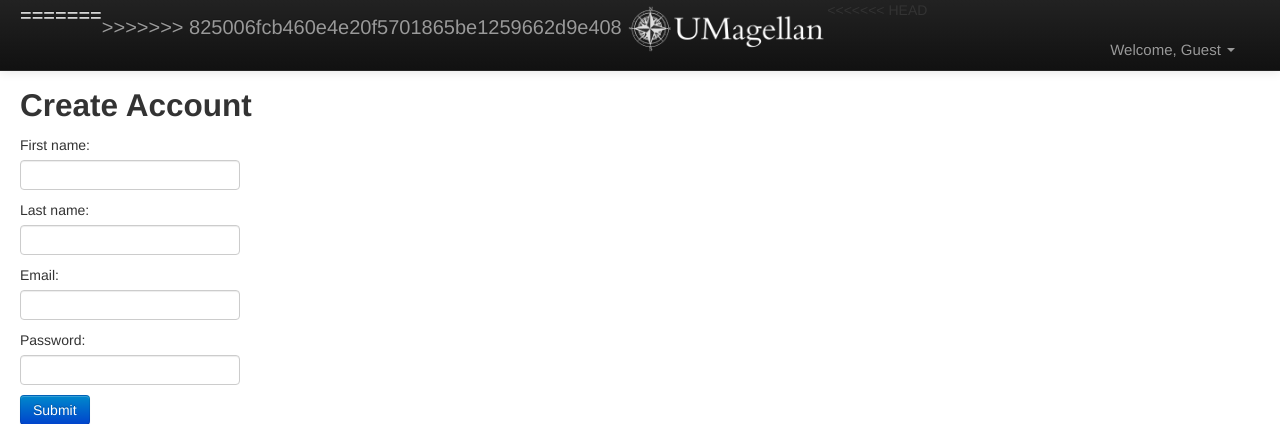
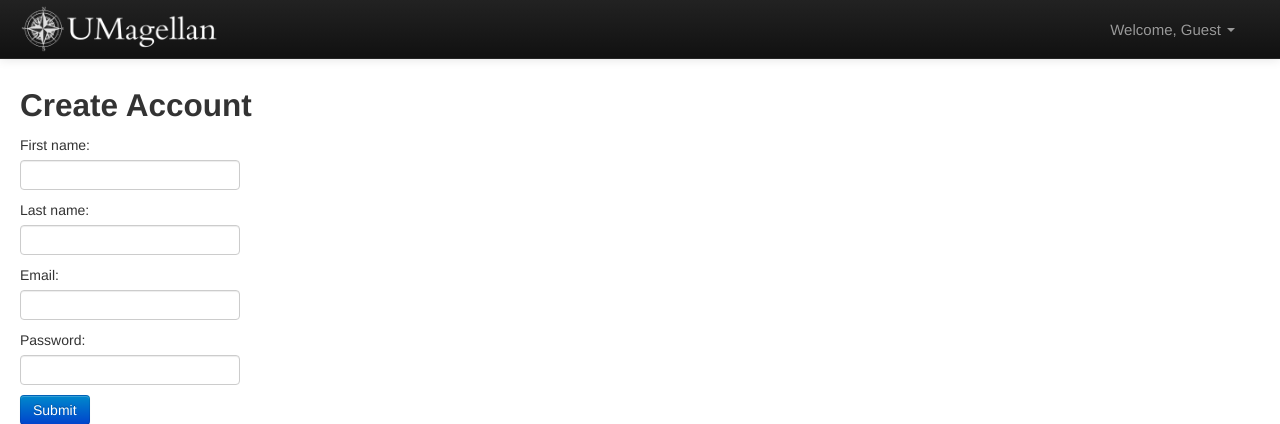
Before and after one commit to zamN/threescompany, a Django app: template code/umagellan/UMagellan/templates/user_create.html in a window 1280 px wide. Shown: the top 424 px of the page. Run offline with Django 3.2, Linux system fonts and the light colour scheme; the template is opened without the code that fills it: values that come from a table or form of the project are taken from there, others are empty; some libraries are stand-ins or nearby versions.

Commit message:
Fixed merge garbage.

```diff
--- a/code/umagellan/UMagellan/templates/base.html
+++ b/code/umagellan/UMagellan/templates/base.html
@@ -31,11 +31,7 @@
             <div class="navbar-inner">
                 <div class="container-fluid">
                     <!-- Brand name -->
-<<<<<<< HEAD
-                    <a class="brand" href="/">
-=======
                     <a class="brand" href="{% url 'home' %}">
->>>>>>> 825006fcb460e4e20f5701865be1259662d9e408
                         <img src="{% static 'img/logo.png' %}" alt="UMagellan logo" width="200" />
                     </a>
 
```
